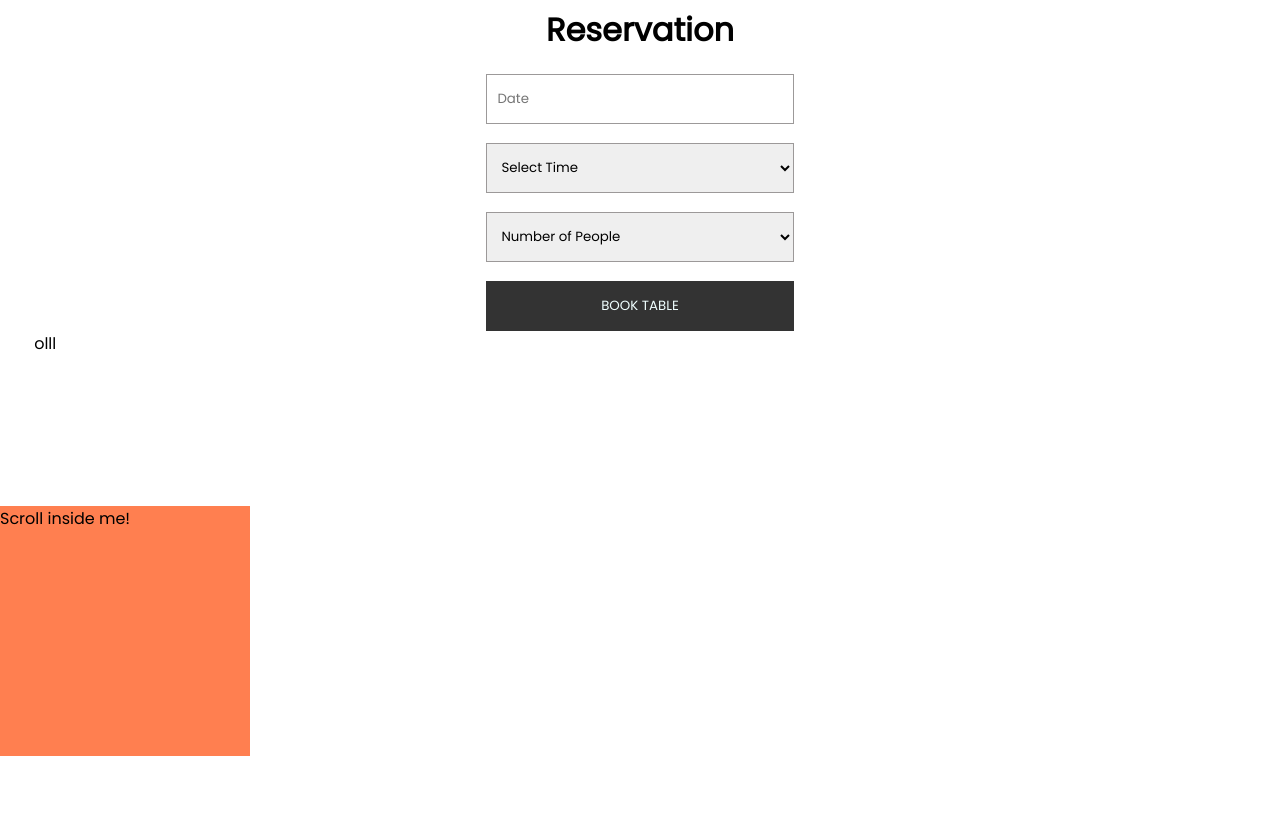
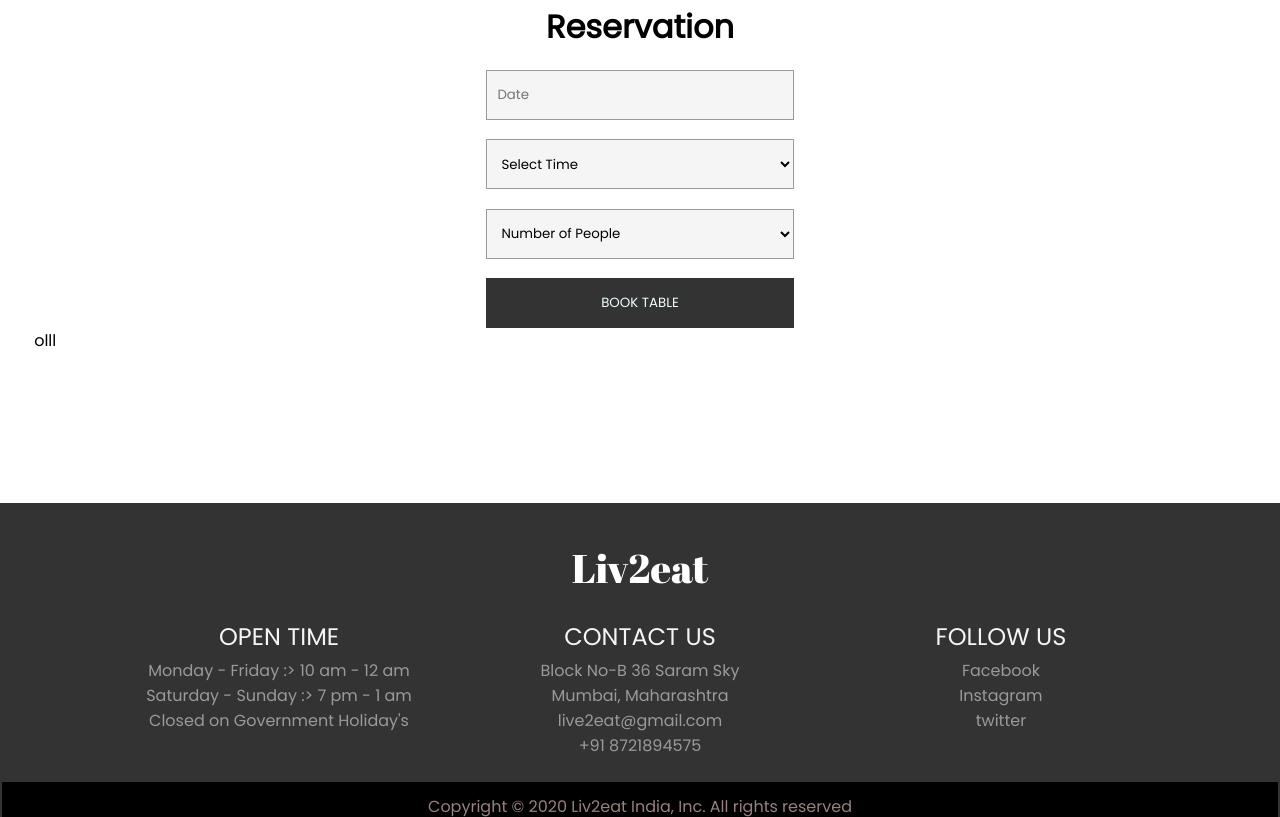
Before and after one commit to piyushtakale/restaurant, a plain HTML site: page index.html in a window 1280 px wide. Shown: the part 1983-2800 px from the top of the page. Before the commit the page ends 2739 px from the top, so only its background shows below. Drawn offline with Linux system fonts and the light colour scheme.

Commit message:
corona go

```diff
--- a/css/style.css
+++ b/css/style.css
@@ -38,7 +38,7 @@ nav a{
     color: #f5f5f5;
 
 }
-nav h1{
+nav h1, .name-h1{
     font-family: 'Abril Fatface', cursive;
     font-size: 2.5em;
     font-weight: 100;
@@ -76,6 +76,12 @@ nav h1{
 }
 .menus2{
     display: none;
+}
+.bg-black{
+    background-color: rgb(0, 0, 0, 0.8);
+    width: 100%;
+    height: 100vh;
+    padding: 5%;
 }
 .home > .bg-black > h1{
     color: #f5f5f5;
@@ -211,7 +217,7 @@ input[type=text], input[type=date], select, input[type=submit]{
     margin-top: 5%;
     padding: 10px;
     border: 1px solid #9c9999;
-
+    background-color: #f5f5f5;
 }
 #submit{
     color: azure;
@@ -220,19 +226,56 @@ input[type=text], input[type=date], select, input[type=submit]{
 }
 #submit:focus, #submit:hover{
     background-color: rgb(26, 26, 26);
+
 }
 option{
     max-height: 100px;
 }
 input[type=text]:focus, input[type=date]:focus{
     border: 1px solid black;
+    background-color: #f5f5f5;
 }
 input[type="date"]::-webkit-inner-spin-button
  {
     display: none;
     -webkit-appearance: none;
 }
+.footer, .footer >{
+    text-align: center;
+}
+.footer{
+    width: 100%;
+    height: auto;
+}
+.footer > .bg-black{
+    height: auto;
+    padding: 3%;
+    text-align: center;
+}
 
+.footer .connect{
+    display: grid;
+    width: 90%;
+    margin-left: auto;
+    margin-right: auto;
+    grid-template-columns: 1fr 1fr 1fr;
+    margin-top: 2%;
+    margin-bottom: 2% ;
+}
+.footer .sub-header{
+    color: #f5f5f5;
+    font-weight: 100;
+}
+.whiteob{
+    color: #9c9999;
+    margin-top: 1%;
+}
+.cpr {
+    padding: 1%;
+    color: rgb(151, 129, 129);
+    background-color: black;
+    margin: 0 -3% -3% -3%;
+}
 @media screen and (max-width: 991px) {
     /* start of large tablet styles */
 
@@ -361,10 +404,21 @@ input[type="date"]::-webkit-inner-spin-button
         font-size: 13px;
     }
     .chef{
+        margin-top: 5%;
         height: 300px;
         width: 80%;
         background-size: cover;
     }
-
-
+    .footer{
+        font-size: 85%;
+    }
+    .footer .connect{
+        grid-template-columns: 1fr;
+    }
+    .footer .connect-blocks{
+        margin-top: 5%;
+    }
+    .footer .cpr{
+        margin-top: 5%;
+    }
 }
--- a/index.html
+++ b/index.html
@@ -68,7 +68,7 @@
             </ul>
         </div>
     </div>
-    <div class="home" id="hom"><div class="bg-black" style="background-color: rgb(0, 0, 0, 0.8); width: 100%; height: 100vh;"><p>WELCOME TO</p><br><h1>Liv2eat Restaurant</h1><p>If you <br> Eat to Live we will make you <br> Live to Eat...</p></div></div>
+    <div class="home" id="hom"><div class="bg-black"><p>WELCOME TO</p><br><h1>Liv2eat Restaurant</h1><p>If you <br> Eat to Live we will make you <br> Live to Eat...</p></div></div>
 
     <div class="story">
         <div class="storyt">
@@ -146,7 +146,7 @@
         </form>
 
     </div>
-    <div></div>
+
     <pre id="achha">
         olll
 
@@ -155,11 +155,25 @@
 
 
     </pre>
-    <div id="myDIV" onscroll="myFunction()">
-        <div id="content">Scroll inside me!</div>
-      </div>
 
-      <p id="demo"></p>
+    <div class="footer">
+        <div class="bg-black">
+            <h1 class="name-h1">Liv2eat</h1>
+            <div class="connect">
+                <div class="connect-blocks"><h2 class="sub-header">OPEN TIME</h2><p class='whiteob'>
+                    Monday - Friday :> 10 am - 12 am <br> Saturday - Sunday :> 7 pm - 1 am <br> Closed on Government Holiday's
+                </p></div>
+                <div class="connect-blocks"><h2 class="sub-header">CONTACT US</h2><p class='whiteob'>
+                    Block No-B 36 Saram Sky <br> Mumbai, Maharashtra <br> live2eat@gmail.com <br> +91 8721894575
+                </p></div>
+                <div class="connect-blocks"><h2 class="sub-header">FOLLOW US</h2><p class='whiteob'>
+                    Facebook <br> Instagram <br> twitter
+                </p></div>
+            </div>
+            <div class="cpr">Copyright © 2020 Liv2eat India, Inc. All rights reserved</div>
+        </div>
+    </div>
+
     <script>
         function closeNav(){
             var menu = document.getElementById("menu2");
```
